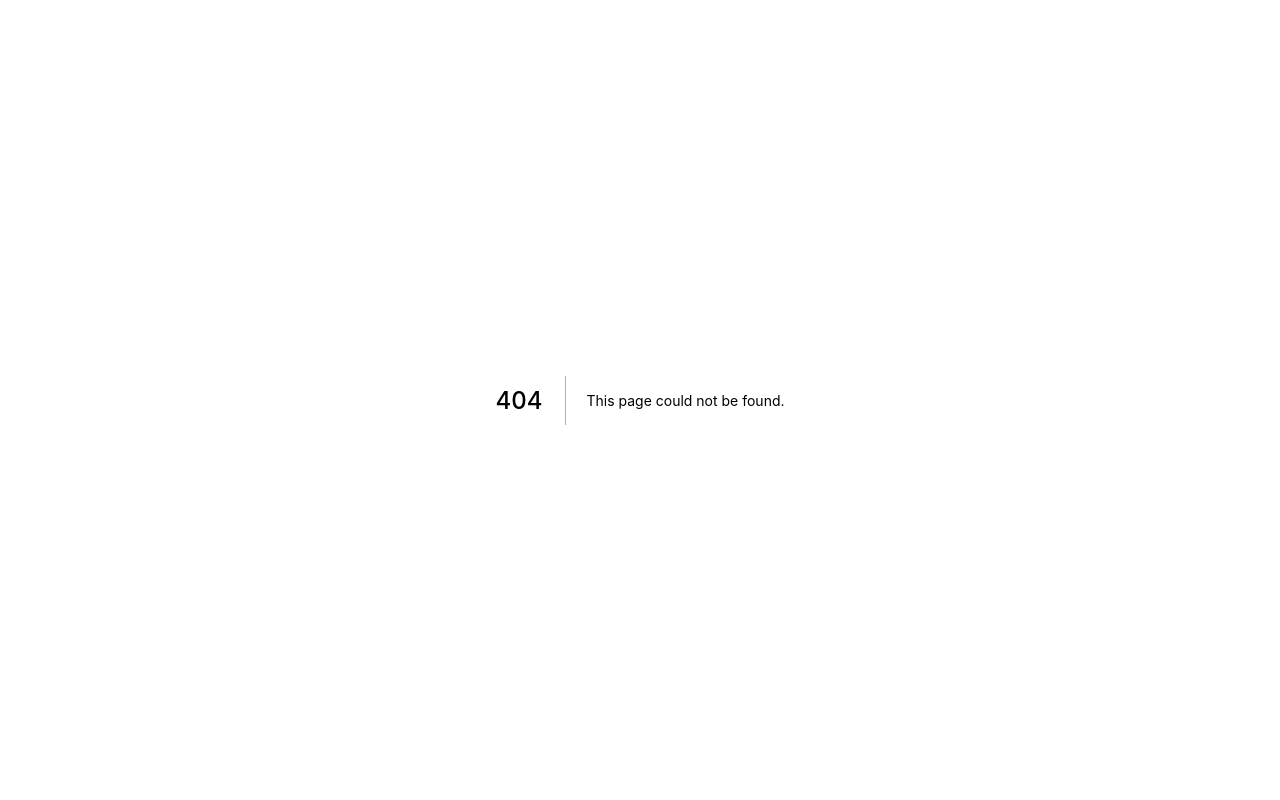
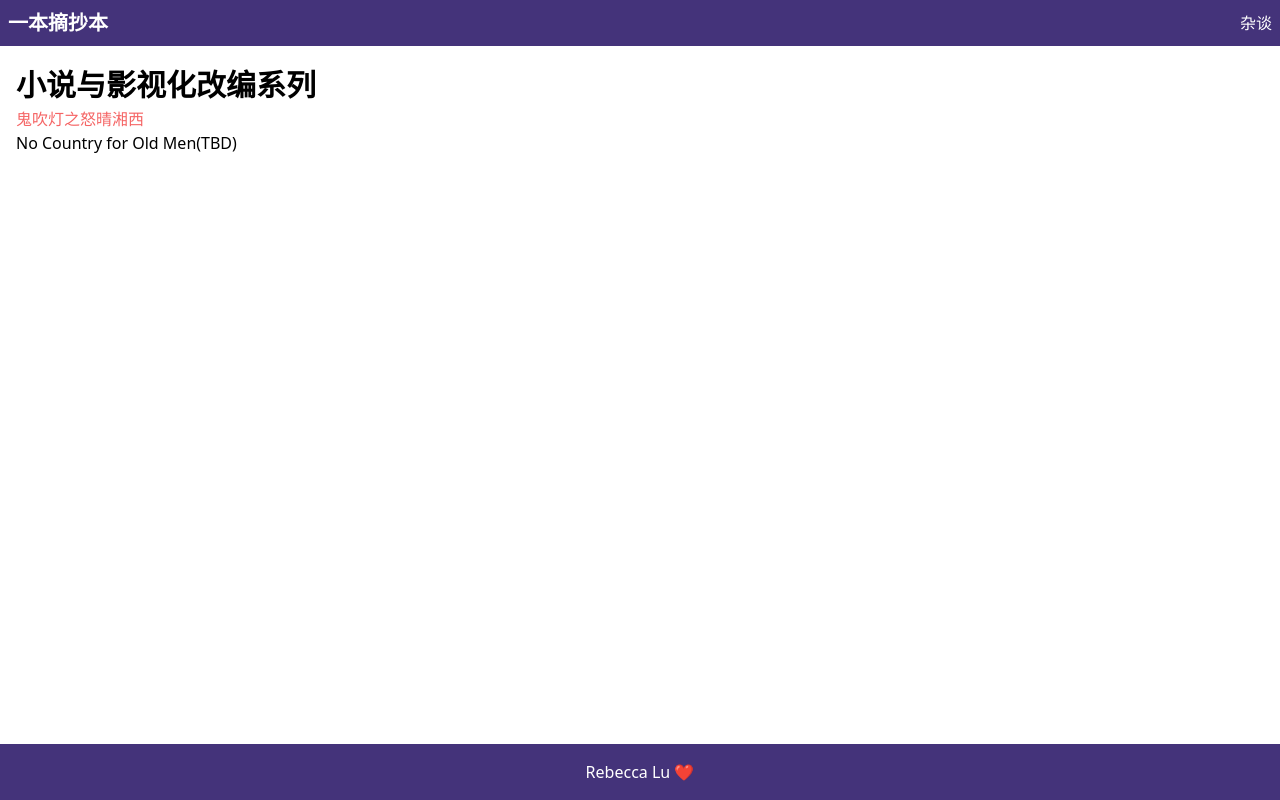
Before and after one commit to Y--p--Y/paper-journal, a Next.js app: page /slides in a window 1280 px wide. Before the commit this address had no page. Built offline with nearby package versions, Linux system fonts and the light colour scheme.

Commit message:
feat(slides): 增加杂谈tab（放读书会ppt）

```diff
--- a/components/header.js
+++ b/components/header.js
@@ -9,7 +9,7 @@ function Header ({ path, pageTitle, ogImage }) {
     <>
       <Head title={pageTitle} ogImage={ogImage} />
 
-      <header className="p-2 bg-purple-900 text-white mb-4">
+      <header className="flex p-2 bg-purple-900 text-white mb-4">
         <Title path={path} />
         <Nav />
       </header>
--- a/components/nav.js
+++ b/components/nav.js
@@ -1,16 +1,10 @@
 import Link from 'next/link'
 
 const Nav = () => (
-  <nav>
-    <style jsx>{`
-      nav {
-        display: flex;
-      }
-
-      a:not(:last-child) {
-        margin-right: 1em;
-      }
-    `}</style>
+  <nav className="flex items-center">
+    <Link href='/slides'>
+      <a className="ml-2 text-white">杂谈</a>
+    </Link>
   </nav>
 )
 
--- a/components/title.js
+++ b/components/title.js
@@ -2,31 +2,19 @@ import Link from 'next/link'
 import { siteMeta } from '../blog.config'
 
 const Title = ({ path }) => (
-  <>
-    {path === '/' ? (
-      <h1>
+  path === '/' ? (
+    <h1 className="flex-grow">
       <a className="text-white" href={siteMeta.siteUrl}>
         {siteMeta.title}
       </a>
     </h1>
   ) : (
-      <p>
+    <p className="flex-grow font-bold text-xl">
       <Link href='/'>
         <a className="text-white" rel='me'>{siteMeta.title}</a>
       </Link>
     </p>
-    )}
-    <style jsx>{`
-      h1 {
-        margin-top: 0;
-      }
-
-      p {
-        font-size: 1.3em;
-        font-weight: bold;
-      }
-    `}</style>
-  </>
+  )
 )
 
 export default Title
--- /dev/null
+++ b/pages/slides.js
@@ -0,0 +1,20 @@
+import Layout from '../components/layouts/default'
+
+const SlidePage = () => {
+  return (
+    <Layout pageTitle="杂谈" path="/slides">
+      <section>
+        <h2>小说与影视化改编系列</h2>
+        <ul>
+          <li>
+            <a target="_blank" rel="nofollow noopener" href="https://festive-darwin-8b3ee5.netlify.com/">鬼吹灯之怒晴湘西</a>
+          </li>
+          <li>No Country for Old Men(TBD)</li>
+        </ul>
+
+      </section>
+    </Layout>
+  );
+}
+
+export default SlidePage;
```
Lines whose indentation alone changed are shown as unchanged.
